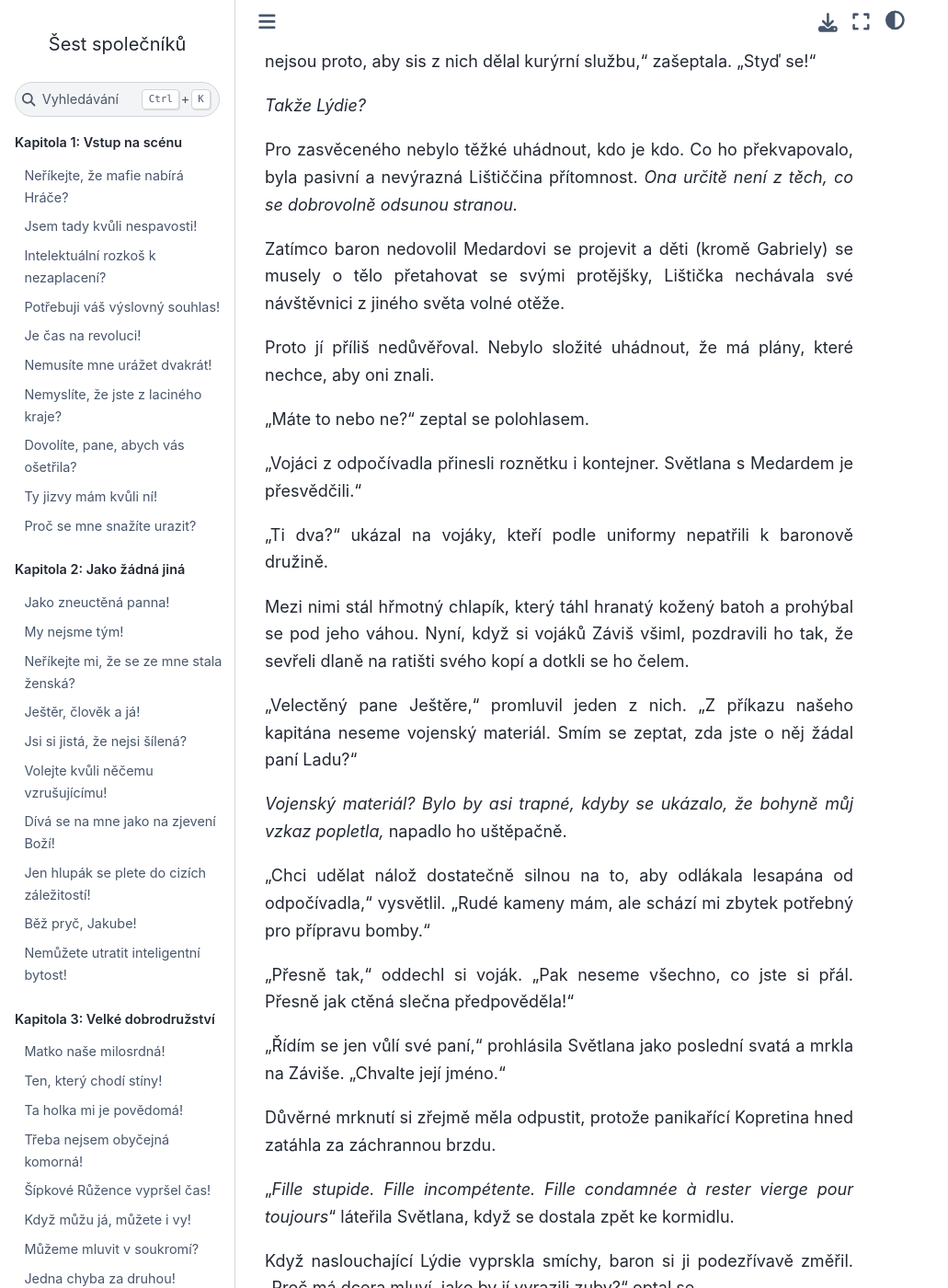
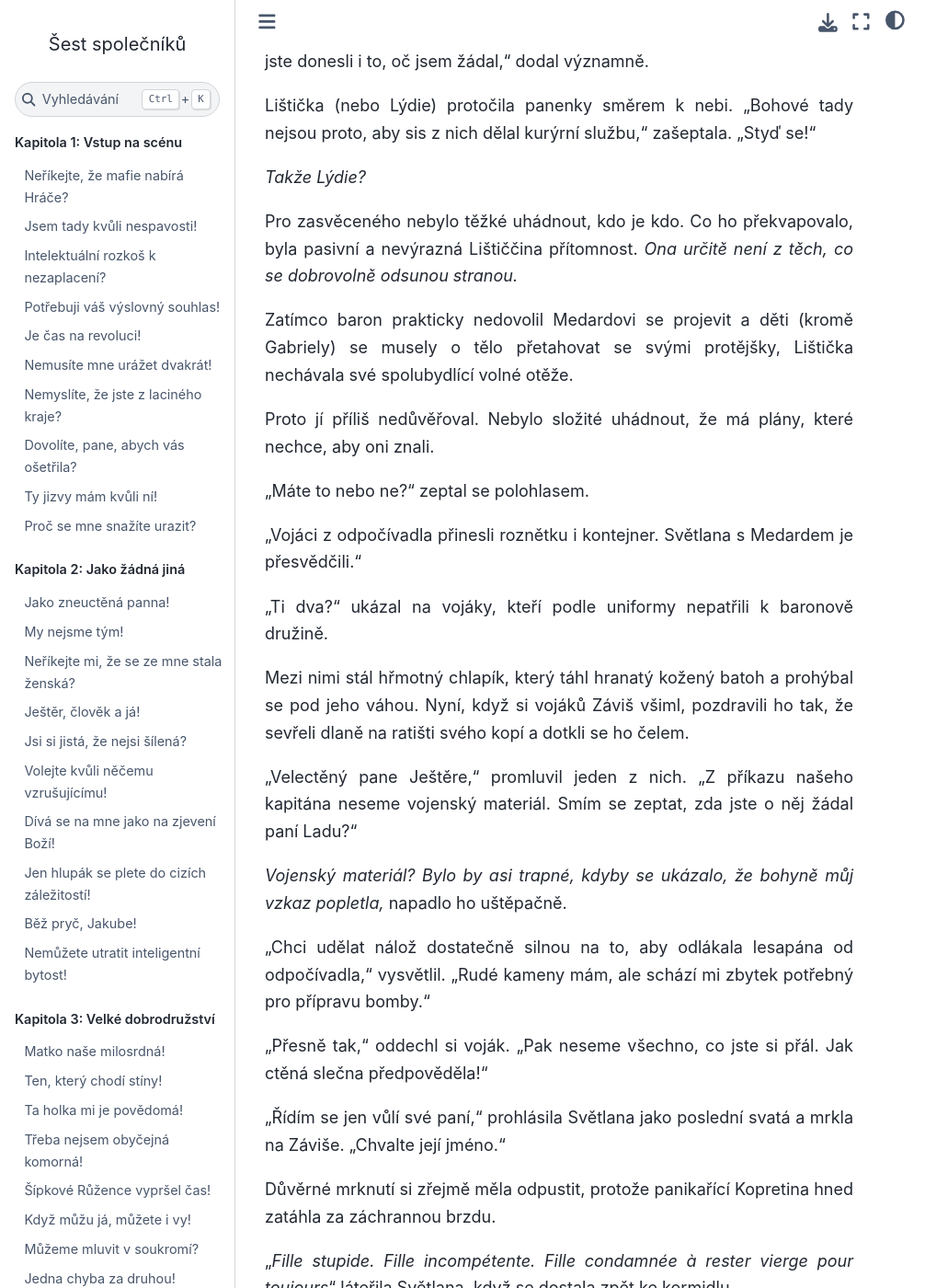
Before and after one commit to hanpari/sest-spolecniku, a Sphinx documentation site: the page built from source/sest_spolecniku/008-velmistr-deviti-draku/6.md, in a window 1280 px wide and 1400 px high, scrolled down 5153 px. Shown: the whole window at 92% size, without its empty margins (0-1031 px from the left). Built offline with Sphinx 7.4.7 and the Sphinx Book theme 1.1.4, drawn with Linux system fonts in a browser that asks for light colours; pages that are not in the unit, such as notebooks, are missing from menus; some of the changed text lies outside the part shown.

Commit message:
Update 6.md

```diff
--- a/source/sest_spolecniku/008-velmistr-deviti-draku/6.md
+++ b/source/sest_spolecniku/008-velmistr-deviti-draku/6.md
@@ -129,7 +130,7 @@
 
 Pro zasvěceného nebylo těžké uhádnout, kdo je kdo. Co ho překvapovalo, byla pasivní a nevýrazná Lištiččina přítomnost. *Ona určitě není z těch, co se dobrovolně odsunou stranou.*
 
-Zatímco baron nedovolil Medardovi se projevit a děti (kromě Gabriely) se musely o tělo přetahovat se svými protějšky, Lištička nechávala své návštěvnici z jiného světa volné otěže.
+Zatímco baron prakticky nedovolil Medardovi se projevit a děti (kromě Gabriely) se musely o tělo přetahovat se svými protějšky, Lištička nechávala své spolubydlící volné otěže.
 
 Proto jí příliš nedůvěřoval. Nebylo složité uhádnout, že má plány, které nechce, aby oni znali.
 
@@ -147,7 +148,7 @@
 
 "Chci udělat nálož dostatečně silnou na to, aby odlákala lesapána od odpočívadla," vysvětlil.  "Rudé kameny mám, ale schází mi zbytek potřebný pro přípravu bomby."
 
-"Přesně tak," oddechl si voják. "Pak neseme všechno, co jste si přál. Přesně jak ctěná slečna předpověděla!"
+"Přesně tak," oddechl si voják. "Pak neseme všechno, co jste si přál. Jak ctěná slečna předpověděla!"
 
 "Řídím se jen vůlí své paní," prohlásila Světlana jako poslední svatá a mrkla na Záviše. "Chvalte její jméno."
 
```
Also changed, not shown: other parts of source/sest_spolecniku/008-velmistr-deviti-draku/6.md (+4 -3 lines).
